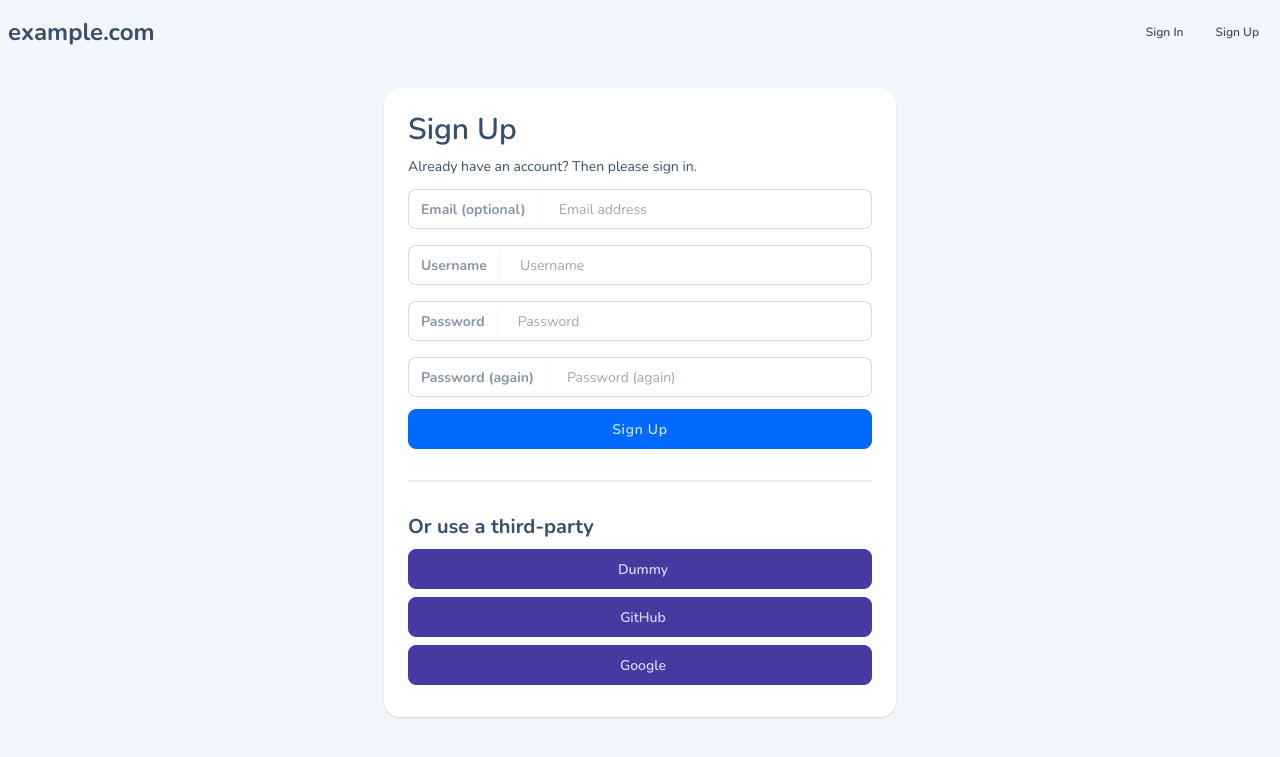
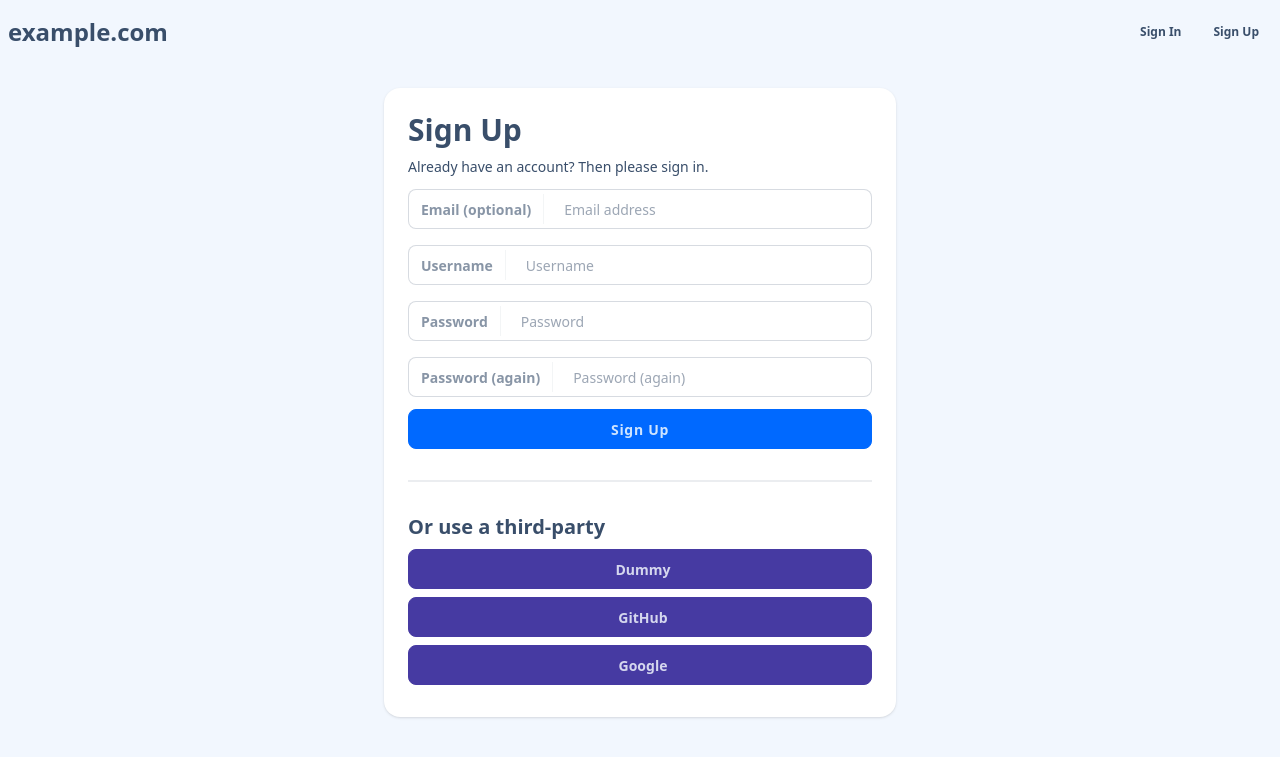
Before and after one commit to kitware-resonant/django-auth-style, a Django app: page /accounts/signup/ in a window 1280 px wide. Shown: the top 757 px of the page. Run offline with Django 4.2, Linux system fonts and the light colour scheme; style sheets or scripts are compiled from the project's sources; parts of the project's set-up code (start-up, migrations or seed data) failed here and were passed over; some libraries are stand-ins or nearby versions.

Commit message:
Change font

```diff
--- a/auth_style/templates/auth_style/base.html
+++ b/auth_style/templates/auth_style/base.html
@@ -13,7 +13,7 @@
     <link rel="preconnect" href="https://fonts.gstatic.com">
     <link rel="stylesheet" href="{% static 'auth_style/dist/styles.css' %}">
     <link rel="stylesheet" href="{% static 'auth_style/dist/icons.css' %}">
-    <link href="https://fonts.googleapis.com/css2?family=Nunito:wght@200;300;400;600;700&display=swap" rel="stylesheet">
+    <link href="https://fonts.googleapis.com/css2?family=Noto+Sans:ital,wght@0,100..900;1,100..900&display=swap" rel="stylesheet">
     {% block extra_head %}{% endblock extra_head %}
   </head>
   <body>
```
